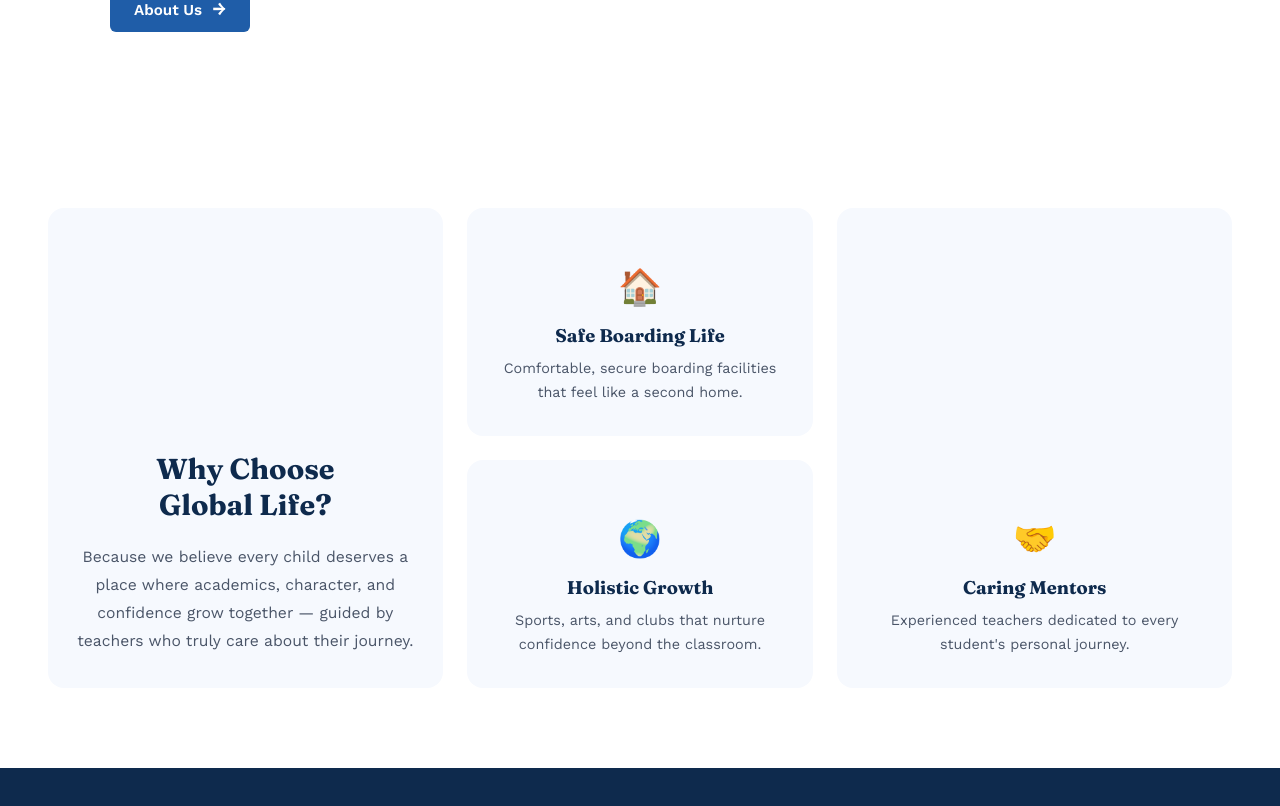
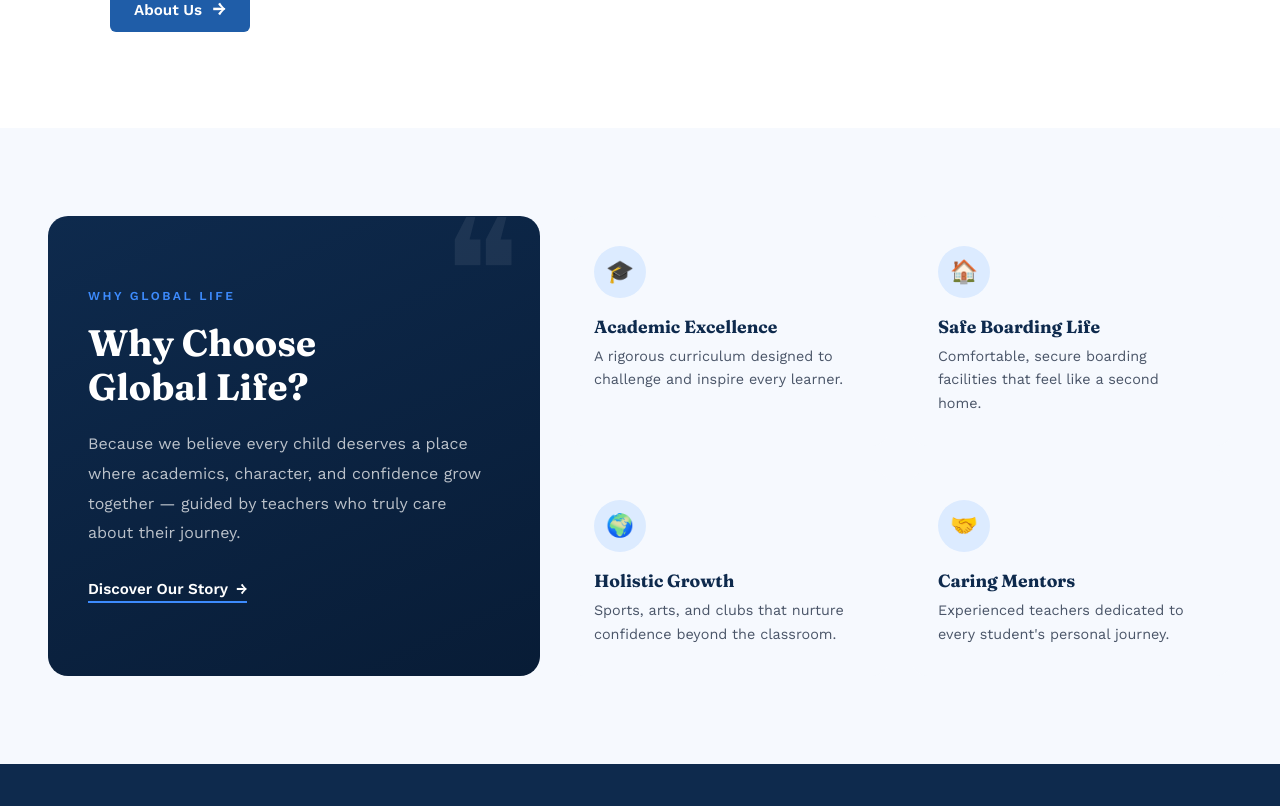
Before and after one commit to swikar-napit/globallife-web, a React (Vite) app: page / in a window 1280 px wide. Shown: the part 1374-2180 px from the top of the page. Built offline with nearby package versions, Linux system fonts and the light colour scheme.

Commit message:
Why choose us

```diff
--- a/src/index.css
+++ b/src/index.css
@@ -1036,58 +1036,193 @@ body {
     grid-template-columns: 1fr;
   }
 }
-.features-bento {
-  display: flex;
-  flex-direction: row;
-  gap: 24px;
+/* WHY CHOOSE SECTION */
+.why-section {
+  padding: 88px 48px;
+  background: var(--bg);
+}
+
+.why-bento {
+  display: grid;
+  grid-template-columns: minmax(300px, 1fr) minmax(0, 1.35fr);
+  gap: 28px;
   max-width: 1200px;
   margin: 0 auto;
   align-items: stretch;
-  min-height: 480px;
 }
 
-.feature-big {
-  flex: 1;
+.why-hero-card {
+  position: relative;
+  overflow: hidden;
+  background: linear-gradient(155deg, var(--navy) 0%, var(--navy-deep) 100%);
+  border-radius: 20px;
+  padding: 48px 40px;
   display: flex;
   flex-direction: column;
-  justify-content: flex-end;
+  justify-content: center;
+  color: #fff;
 }
 
-.feature-stack {
-  flex: 1;
-  display: flex;
-  flex-direction: column;
+.why-hero-mark {
+  position: absolute;
+  top: -18px;
+  right: 20px;
+  font-family: 'Fraunces', serif;
+  font-size: 9rem;
+  line-height: 1;
+  color: rgba(255, 255, 255, 0.07);
+  pointer-events: none;
+}
+
+.why-hero-eyebrow {
+  position: relative;
+  display: inline-block;
+  width: fit-content;
+  color: var(--blue-accent);
+  font-size: 0.76rem;
+  font-weight: 700;
+  letter-spacing: 2.5px;
+  text-transform: uppercase;
+  margin-bottom: 18px;
+}
+
+.why-hero-title {
+  position: relative;
+  font-family: 'Fraunces', serif;
+  font-size: 2.3rem;
+  font-weight: 700;
+  line-height: 1.2;
+  margin-bottom: 20px;
+}
+
+.why-hero-text {
+  position: relative;
+  font-size: 1rem;
+  line-height: 1.85;
+  color: rgba(255, 255, 255, 0.72);
+  margin-bottom: 32px;
+  max-width: 400px;
+}
+
+.why-hero-link {
+  position: relative;
+  display: inline-flex;
+  align-items: center;
+  gap: 8px;
+  width: fit-content;
+  color: #fff;
+  font-weight: 600;
+  font-size: 0.95rem;
+  text-decoration: none;
+  padding-bottom: 3px;
+  border-bottom: 2px solid var(--blue-accent);
+  transition: color 0.25s ease;
+}
+
+.why-hero-link span {
+  transition: transform 0.25s ease;
+}
+
+.why-hero-link:hover {
+  color: var(--blue-accent);
+}
+
+.why-hero-link:hover span {
+  transform: translateX(4px);
+}
+
+.why-hero-link:focus-visible {
+  outline: 2px solid var(--blue-accent);
+  outline-offset: 4px;
+}
+
+.why-grid {
+  display: grid;
+  grid-template-columns: 1fr 1fr;
   gap: 24px;
 }
 
-.feature-small {
-  flex: 1;
-  display: flex;
-  flex-direction: column;
-  justify-content: flex-end;
+.why-card {
+  position: relative;
+  background: var(--bg);
+  border-radius: 16px;
+  padding: 30px 26px;
+  overflow: hidden;
+  transition: transform 0.3s ease, box-shadow 0.3s ease;
 }
 
-.feature-question {
+.why-card::before {
+  content: "";
+  position: absolute;
+  top: 0;
+  left: 0;
+  width: 0%;
+  height: 3px;
+  background: var(--blue-accent);
+  transition: width 0.3s ease;
+}
+
+.why-card:hover {
+  transform: translateY(-6px);
+  box-shadow: 0 16px 32px rgba(14, 42, 77, 0.12);
+}
+
+.why-card:hover::before {
+  width: 100%;
+}
+
+.why-card-icon {
+  width: 52px;
+  height: 52px;
+  display: flex;
+  align-items: center;
+  justify-content: center;
+  font-size: 1.4rem;
+  background: var(--blue-soft);
+  border-radius: 50%;
+  margin-bottom: 18px;
+  transition: background 0.3s ease, transform 0.3s ease;
+}
+
+.why-card:hover .why-card-icon {
+  background: var(--navy);
+  transform: scale(1.08);
+}
+
+.why-card-title {
   font-family: 'Fraunces', serif;
-  font-size: 1.8rem;
+  font-size: 1.1rem;
   font-weight: 700;
   color: var(--navy);
-  line-height: 1.25;
-  margin-bottom: 20px;
+  margin-bottom: 8px;
 }
 
-.feature-answer {
-  font-size: 0.98rem;
+.why-card-text {
+  font-size: 0.9rem;
   color: #4A5568;
-  line-height: 1.8;
+  line-height: 1.65;
 }
-@media (max-width: 900px) {
-  .features-bento {
-    flex-direction: column;
-    min-height: auto;
+
+@media (max-width: 1024px) {
+  .why-bento {
+    grid-template-columns: 1fr;
   }
 
-  .feature-stack {
-    flex-direction: column;
+  .why-hero-card {
+    padding: 40px 32px;
   }
 }
+
+@media (max-width: 600px) {
+  .why-section {
+    padding: 56px 20px;
+  }
+
+  .why-grid {
+    grid-template-columns: 1fr;
+  }
+
+  .why-hero-title {
+    font-size: 1.9rem;
+  }
+}
--- a/src/pages/Home.jsx
+++ b/src/pages/Home.jsx
@@ -133,34 +133,30 @@ function Home() {
           </Link>
         </div>
       </section>
-     <section className="features-section">
-  <div className="features-bento">
-    <div className="feature-card feature-big">
-      <span className="feature-question">Why Choose<br />Global Life?</span>
-      <p className="feature-answer">
-        Because we believe every child deserves a place where academics,
-        character, and confidence grow together — guided by teachers who
-        truly care about their journey.
+      <section className="why-section">
+        <div className="why-bento">
+          <div className="why-hero-card">
+            <span className="why-hero-mark" aria-hidden="true">❝</span>
+            <span className="why-hero-eyebrow">Why Global Life</span>
+            <h2 className="why-hero-title">Why Choose<br />Global Life?</h2>
+            <p className="why-hero-text">
+              Because we believe every child deserves a place where
+              academics, character, and confidence grow together — guided by
+              teachers who truly care about their journey.
             </p>
+            <Link to="/about" className="why-hero-link">
+              Discover Our Story <span aria-hidden="true">→</span>
+            </Link>
           </div>
 
-    <div className="feature-stack">
-      <div className="feature-card feature-small">
-        <div className="feature-icon">{features[1].icon}</div>
-        <h3 className="feature-title">{features[1].title}</h3>
-        <p className="feature-text">{features[1].text}</p>
+          <div className="why-grid">
+            {features.map((feature) => (
+              <div className="why-card" key={feature.title}>
+                <div className="why-card-icon">{feature.icon}</div>
+                <h3 className="why-card-title">{feature.title}</h3>
+                <p className="why-card-text">{feature.text}</p>
               </div>
-      <div className="feature-card feature-small">
-        <div className="feature-icon">{features[2].icon}</div>
-        <h3 className="feature-title">{features[2].title}</h3>
-        <p className="feature-text">{features[2].text}</p>
-      </div>
-    </div>
-
-    <div className="feature-card feature-big">
-      <div className="feature-icon">{features[3].icon}</div>
-      <h3 className="feature-title">{features[3].title}</h3>
-      <p className="feature-text">{features[3].text}</p>
+            ))}
           </div>
         </div>
       </section>
```
Lines whose indentation alone changed are shown as unchanged.
